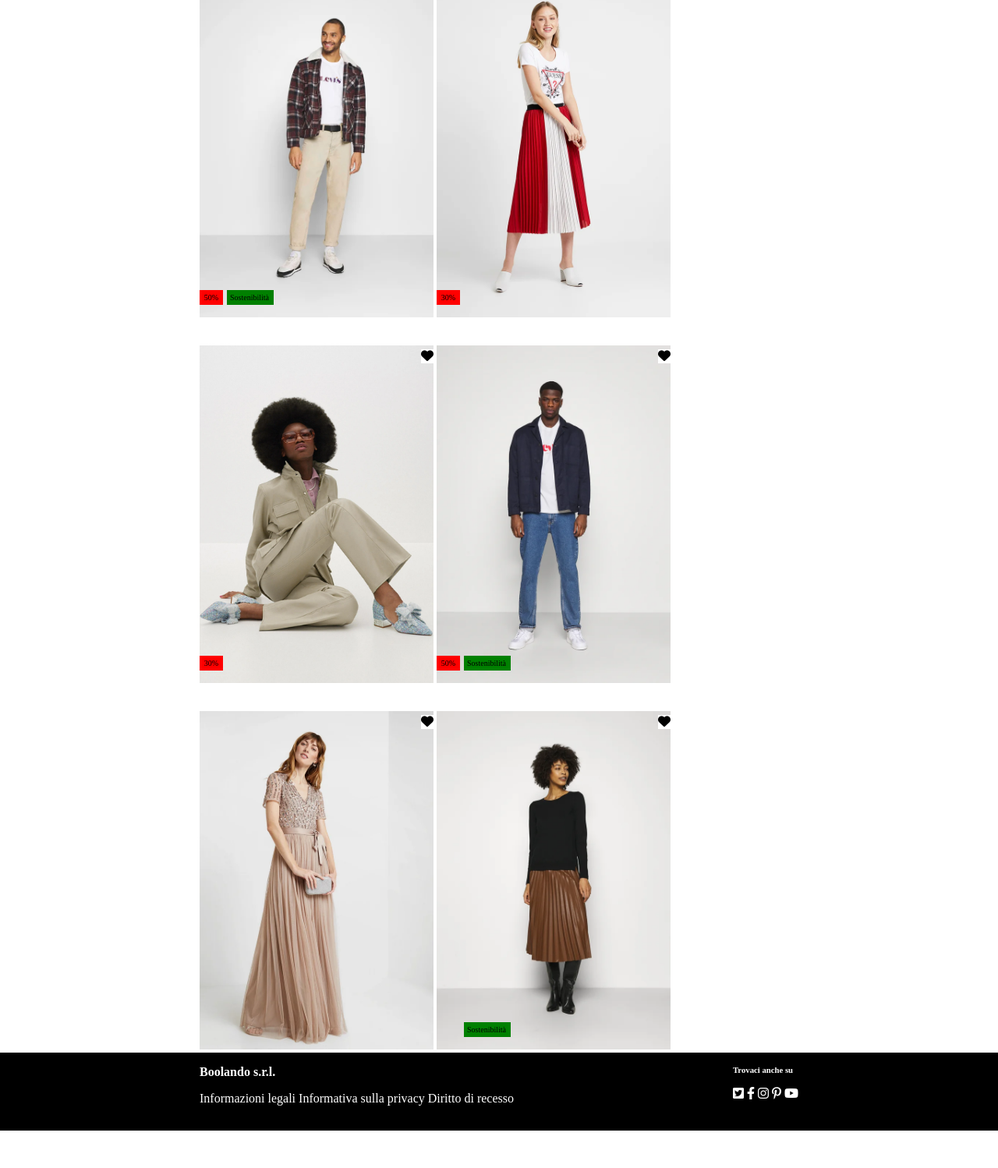
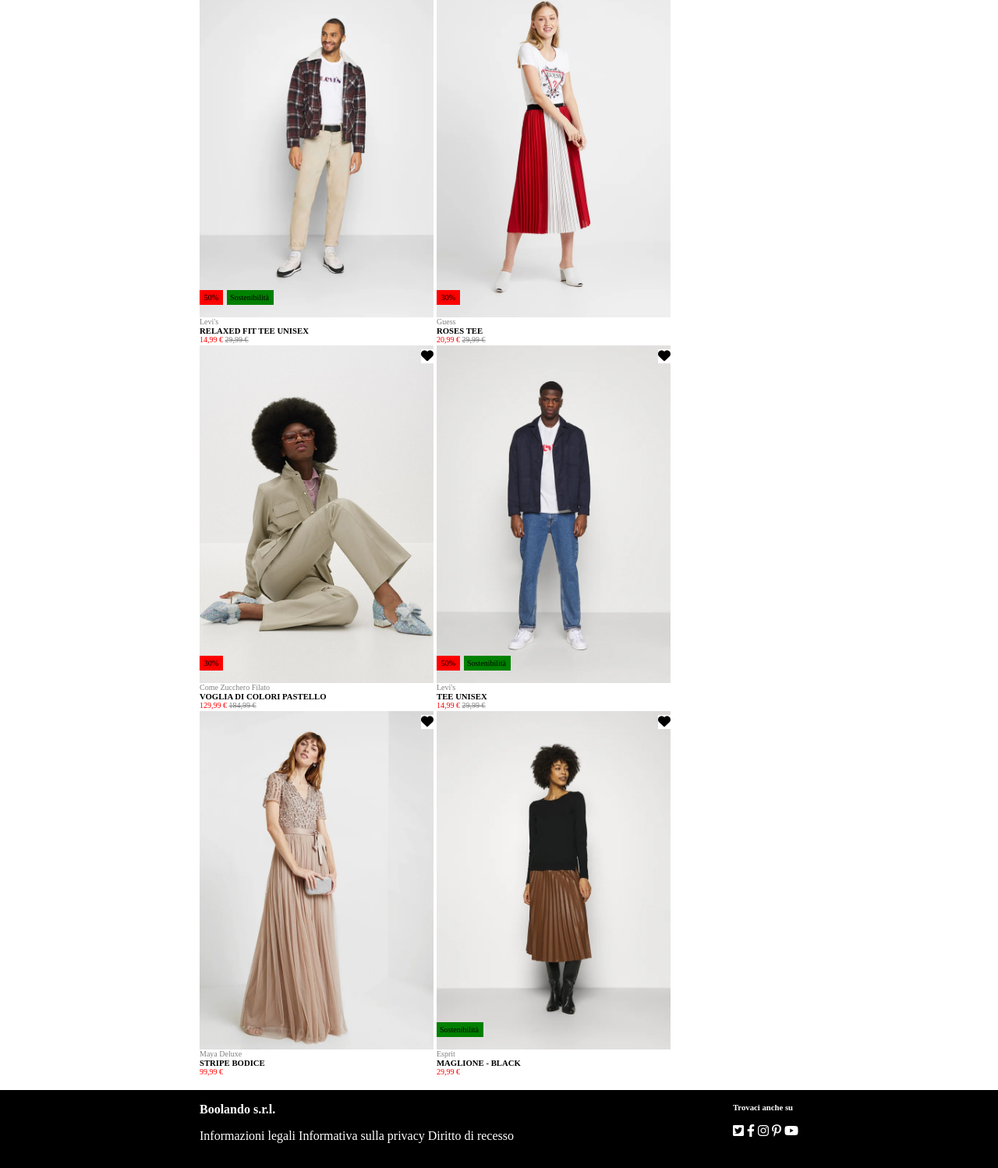
Before and after one commit to SalvatoreStefanelli/html-css-boolando, a plain HTML site: page index.html in a window 1280 px wide. Shown: the part 138-1636 px from the top of the page at 78% size. Before the commit the page ends 1588 px from the top, so only its background shows below. Drawn offline with Linux system fonts and the light colour scheme.

Commit message:
correct ex and complete

```diff
--- a/index.html
+++ b/index.html
@@ -35,12 +35,14 @@
                     <div class="heart">
                         <i class="fa-solid fa-heart"></i>
                     </div>
+
+                    <div class="card_down">
+                        <div class="brand">Levi's</div>
+                        <h6 class="title">RELAXED FIT TEE UNISEX</h6>
+                        <div class="price">14,99 € <span class="original_price">29,99 €</span></div>
+                    </div>
                 </div>
-                <div class="card_down">
-                    <div class="brand">Levi's</div>
-                    <h6 class="title">RELAXED FIT TEE UNISEX</h6>
-                    <div class="price">14,99 € <span class="original_price">29,99 €</span></div>
-                </div>
+
 
                 <div class="card">
                     <img src="./img/2.webp" alt="">
@@ -50,8 +52,14 @@
                     <div class="heart">
                         <i class="fa-solid fa-heart"></i>
                     </div>
+                    <div class="card_down">
+                        <div class="brand">Guess</div>
+                        <h6 class="title">ROSES TEE</h6>
+                        <div class="price">20,99 € <span class="original_price">29,99 €</span></div>
+                    </div>
 
                 </div>
+
                 <div class="card">
                     <img src="./img/3.webp" alt="">
                     <img src="./img/3b.webp" alt="" class="img_top">
@@ -59,6 +67,11 @@
 
                     <div class="heart">
                         <i class="fa-solid fa-heart"></i>
+                    </div>
+                    <div class="card_down">
+                        <div class="brand">Come Zucchero Filato</div>
+                        <h6 class="title">VOGLIA DI COLORI PASTELLO</h6>
+                        <div class="price">129,99 € <span class="original_price">184,99 €</span></div>
                     </div>
 
                 </div>
@@ -71,6 +84,11 @@
                     <div class="heart">
                         <i class="fa-solid fa-heart"></i>
                     </div>
+                    <div class="card_down">
+                        <div class="brand">Levi's</div>
+                        <h6 class="title">TEE UNISEX</h6>
+                        <div class="price">14,99 € <span class="original_price">29,99 €</span></div>
+                    </div>
 
                 </div>
                 <div class="card">
@@ -79,15 +97,25 @@
                     <div class="heart">
                         <i class="fa-solid fa-heart"></i>
                     </div>
+                    <div class="card_down">
+                        <div class="brand">Maya Deluxe</div>
+                        <h6 class="title">STRIPE BODICE</h6>
+                        <div class="price">99,99 €</div>
+                    </div>
 
                 </div>
                 <div class="card">
                     <img src="./img/6.webp" alt="">
                     <img src="./img/6b.webp" alt="" class="img_top">
-                    <div class="green">Sostenibilità</div>
+                    <div class="green green_6">Sostenibilità</div>
 
                     <div class="heart">
                         <i class="fa-solid fa-heart"></i>
+                    </div>
+                    <div class="card_down">
+                        <div class="brand">Esprit</div>
+                        <h6 class="title">MAGLIONE - BLACK</h6>
+                        <div class="price">29,99 €</div>
                     </div>
 
                 </div>
--- a/style.css
+++ b/style.css
@@ -20,6 +20,7 @@ header {
     width: 100%;
     background-color: orange;
     position: fixed;
+    z-index: 1000;
 }
 
 .logo {
@@ -28,7 +29,7 @@ header {
 
 .logo img {
     width: 180px;
-    height: 40px;
+    height: 3rem;
 }
 
 /* #End Region Header  */
@@ -82,6 +83,7 @@ main {
 .card_down {
     position: absolute;
     left: 0;
+    margin-top: -0.25rem;
 }
 
 .img_top {
@@ -111,6 +113,12 @@ main {
     bottom: 20px;
 }
 
+.green_6 {
+    position: absolute;
+    left: 0;
+    bottom: 20px;
+}
+
 .heart {
     background-color: white;
     position: absolute;
@@ -118,7 +126,7 @@ main {
     right: 0;
 }
 
-.img_top:hover {
+.card .img_top:hover {
     display: none;
 }
 
@@ -143,6 +151,7 @@ main {
 
 .original_price {
     color: grey;
+    text-decoration: line-through;
 }
 
 /* End Region Main */
@@ -153,6 +162,7 @@ footer {
     height: 100px;
     width: 100%;
     background-color: black;
+    margin-top: 3rem;
 }
 
 footer .row_footer {
```
